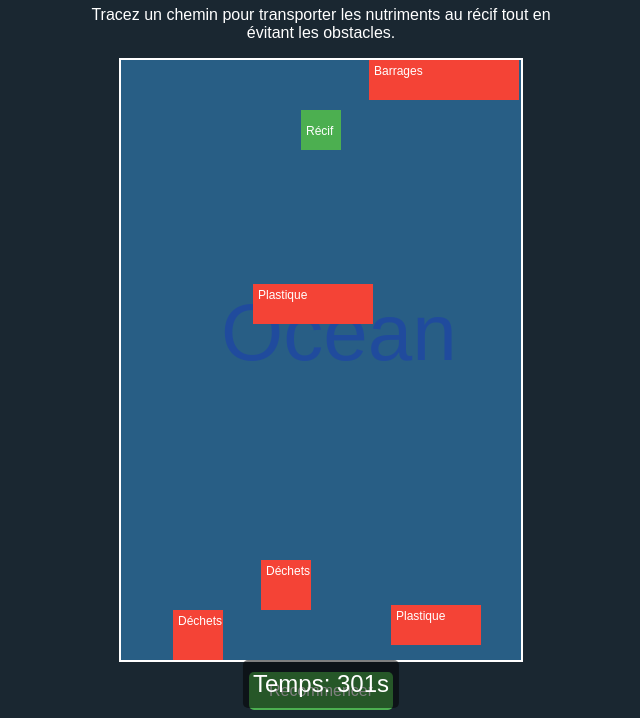
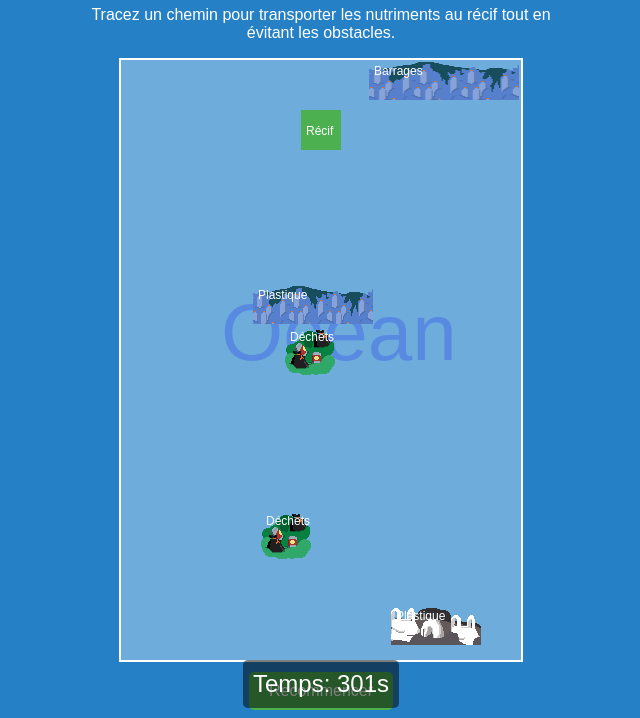
Before and after one commit to Vert-Paturage/N2I, a plain HTML site: page obstacle/obstacle.html in a window 1280 px wide. Shown: the part 82-800 px from the top of the page, without its empty margins (319-959 px from the left). Drawn offline with Linux system fonts and the light colour scheme.

Commit message:
Ajout asset pixel art

```diff
--- a/obstacle/jeu-sonore.css
+++ b/obstacle/jeu-sonore.css
@@ -1,6 +1,6 @@
 body {
     font-family: Arial, sans-serif;
-    background-color: #1a2731;
+    background-color: #2680c5;
     color: #ffffff;
     display: flex;
     justify-content: center;
@@ -17,7 +17,7 @@ body {
 
 canvas {
     border: 2px solid #ffffff;
-    background-color: #285e85;
+    background-color: #6eaddb;
     margin-top: 10px;
     display: block;
     margin-left: auto;
--- a/obstacle/obstacle.html
+++ b/obstacle/obstacle.html
@@ -6,7 +6,6 @@
     <title>Guidez le sang de l’océan</title>
     <link rel="stylesheet" href="jeu-sonore.css">
     <style>
-        /* Style pour le timer en bas de l'écran */
         #timer {
             position: absolute;
             bottom: 10px;
@@ -37,54 +36,58 @@
         const restartButton = document.getElementById('restartButton');
         const timerElement = document.getElementById('timer');
 
-        // Dimensions du canvas
+
         canvas.width = 400;
         canvas.height = 600;
 
-        // Variables du jeu
+
         let isDrawing = false;
         let startX, startY;
-        let path = []; // Stocke les points du chemin
-        let gameTime = 0; // Temps du jeu en secondes
+        let path = [];
+        let gameTime = 0;
 
-        // Objets dans le jeu
-        const reef = { x: 180, y: 50, width: 40, height: 40 }; // Récif
+
+        const reef = { x: 180, y: 50, width: 40, height: 40 };
         let obstacles = [
-            { x: 100, y: 300, width: 120, height: 40, speed: 2, directionX: 1, directionY: 1, label: 'Plastique' }, // Lié aux déchets métaboliques
-            { x: 200, y: 450, width: 150, height: 40, speed: 1.5, directionX: -1, directionY: -1, label: 'Barrages' }, // Lié aux artères bouchées
-            { x: 150, y: 200, width: 90, height: 40, speed: 2.5, directionX: 1, directionY: -1, label: 'Plastique' }, // Lié aux déchets métaboliques
-            { x: 50, y: 500, width: 50, height: 50, speed: 3, directionX: -1, directionY: 0, label: 'Déchets' }, // Lié aux résidus corporels
-            { x: 350, y: 550, width: 50, height: 50, speed: 1, directionX: 1, directionY: 0, label: 'Déchets' } // Lié aux résidus corporels
+            { x: 100, y: 300, width: 120, height: 40, speed: 2, directionX: 1, directionY: 1, label: 'Plastique', img: new Image() }, // Lié aux déchets métaboliques
+            { x: 200, y: 450, width: 150, height: 40, speed: 1.5, directionX: -1, directionY: -1, label: 'Barrages', img: new Image() }, // Lié aux artères bouchées
+            { x: 150, y: 200, width: 90, height: 40, speed: 2.5, directionX: 1, directionY: -1, label: 'Plastique', img: new Image() }, // Lié aux déchets métaboliques
+            { x: 50, y: 240, width: 50, height: 50, speed: 3, directionX: -1, directionY: -1, label: 'Déchets', img: new Image() }, // Lié aux résidus corporels
+            { x: 350, y: 470, width: 50, height: 50, speed: 3, directionX: 1, directionY: 1, label: 'Déchets', img: new Image() } // Lié aux résidus corporels
         ];
 
-        // Fonction pour dessiner le texte "Océan" en fond
+
+        obstacles[0].img.src = 'plastique.png';
+        obstacles[1].img.src = 'barrage.png';
+        obstacles[2].img.src = 'sac.png';
+        obstacles[3].img.src = 'dechets.png';
+        obstacles[4].img.src = 'dechets.png';
+
+
         function drawBackgroundText() {
             ctx.font = '80px Arial';
-            ctx.fillStyle = 'rgba(0, 0, 255, 0.2)'; // Couleur bleue transparente
-            ctx.fillText('Océan', 100, 300); // Position du texte "Océan" au centre
+            ctx.fillStyle = 'rgba(0, 0, 255, 0.2)';
+            ctx.fillText('Océan', 100, 300);
         }
 
-        // Fonction pour dessiner le récif
         function drawReef() {
-            ctx.fillStyle = '#4caf50'; // Vert
+            ctx.fillStyle = '#4caf50';
             ctx.fillRect(reef.x, reef.y, reef.width, reef.height);
-            ctx.fillStyle = '#fff'; // Blanc pour le texte
+            ctx.fillStyle = '#fff';
             ctx.font = '12px Arial';
-            ctx.fillText('Récif', reef.x + 5, reef.y + 25); // Affiche le mot 'Récif' dans la zone verte
+            ctx.fillText('Récif', reef.x + 5, reef.y + 25);
         }
 
-        // Fonction pour dessiner les obstacles
+
         function drawObstacles() {
             obstacles.forEach(obstacle => {
-                ctx.fillStyle = '#f44336'; // Rouge pour les obstacles
-                ctx.fillRect(obstacle.x, obstacle.y, obstacle.width, obstacle.height);
-                ctx.fillStyle = '#fff'; // Blanc pour le texte
+                ctx.drawImage(obstacle.img, obstacle.x, obstacle.y, obstacle.width, obstacle.height);
+                ctx.fillStyle = '#fff';
                 ctx.font = '12px Arial';
-                ctx.fillText(obstacle.label, obstacle.x + 5, obstacle.y + 15); // Affiche le texte (Plastique / Barrages / Déchets) dans les obstacles
+                ctx.fillText(obstacle.label, obstacle.x + 5, obstacle.y + 15);
             });
         }
 
-        // Fonction pour dessiner le chemin
         function drawPath() {
             if (path.length > 1) {
                 ctx.beginPath();
@@ -98,26 +101,23 @@
             }
         }
 
-        // Réinitialise le jeu
         function resetGame() {
-            path = []; // Efface le chemin
-            ctx.clearRect(0, 0, canvas.width, canvas.height); // Efface le canvas
-            drawBackgroundText(); // Dessine "Océan" en fond
+            path = [];
+            ctx.clearRect(0, 0, canvas.width, canvas.height);
+            drawBackgroundText();
             drawReef();
             drawObstacles();
-            gameTime = 0; // Réinitialise le temps
-            timerElement.textContent = `Temps: 0s`; // Réinitialise le timer affiché
+            gameTime = 0;
+            timerElement.textContent = `Temps: 0s`;
         }
 
-        // Gère le traçage
         canvas.addEventListener('mousedown', (e) => {
             isDrawing = true;
             startX = e.offsetX;
             startY = e.offsetY;
 
-            // Bloque le début du tracé uniquement à partir du bas du canvas
-            if (startY > canvas.height - 50) { // Commence en bas
-                path = [{ x: startX, y: startY }]; // Commence un nouveau chemin
+            if (startY > canvas.height - 50) {
+                path = [{ x: startX, y: startY }];
             } else {
                 alert("Vous devez commencer par le bas de l'écran !");
                 resetGame();
@@ -130,7 +130,6 @@
                 const x = e.offsetX;
                 const y = e.offsetY;
 
-                // Vérifie si le joueur touche un obstacle
                 for (let obstacle of obstacles) {
                     if (x > obstacle.x && x < obstacle.x + obstacle.width &&
                         y > obstacle.y && y < obstacle.y + obstacle.height) {
@@ -140,7 +139,6 @@
                     }
                 }
 
-                // Vérifie si le joueur atteint le récif
                 if (x > reef.x && x < reef.x + reef.width &&
                     y > reef.y && y < reef.y + reef.height) {
                     alert('Bravo ! Vous avez atteint le récif !');
@@ -148,29 +146,23 @@
                     return;
                 }
 
-                // Ajoute le point actuel au chemin
                 path.push({ x, y });
             }
         });
 
         canvas.addEventListener('mouseup', () => {
             if (isDrawing) {
-                // On ne réinitialise pas tant qu'il y a un tracé
                 isDrawing = false;
             }
         });
 
-        // Bouton pour recommencer
         restartButton.addEventListener('click', resetGame);
 
-        // Met à jour les positions des obstacles
         function updateObstacles() {
             obstacles.forEach(obstacle => {
-                // Déplace chaque obstacle dans une direction aléatoire
-                obstacle.x += obstacle.directionX * obstacle.speed; // Déplacement horizontal
-                obstacle.y += obstacle.directionY * obstacle.speed; // Déplacement vertical
+                obstacle.x += obstacle.directionX * obstacle.speed;
+                obstacle.y += obstacle.directionY * obstacle.speed;
 
-                // Inverse la direction si l'obstacle touche les bords du canvas
                 if (obstacle.x + obstacle.width > canvas.width || obstacle.x < 0) {
                     obstacle.directionX *= -1;
                 }
@@ -180,23 +172,24 @@
             });
         }
 
-        // Fonction pour animer le jeu
+
+
         function animate() {
-            ctx.clearRect(0, 0, canvas.width, canvas.height); // Efface l'écran
+            ctx.clearRect(0, 0, canvas.width, canvas.height);
+            gameTime++;
+            timerElement.textContent = `Temps: ${gameTime}s`;
+
             drawBackgroundText();
             drawReef();
             drawObstacles();
             drawPath();
+
             updateObstacles();
 
-            // Mise à jour du temps du jeu
-            gameTime++;
-            timerElement.textContent = `Temps: ${gameTime}s`;
-
-            requestAnimationFrame(animate); // Anime la scène
+            requestAnimationFrame(animate);
         }
 
-        animate(); // Démarre l'animation du jeu
+        animate();
     </script>
 </body>
 </html>
```
Also changed, not shown: obstacle/barrage.png (added), obstacle/dechets.png (added), obstacle/plastique.png (added), obstacle/sac.png (added).
